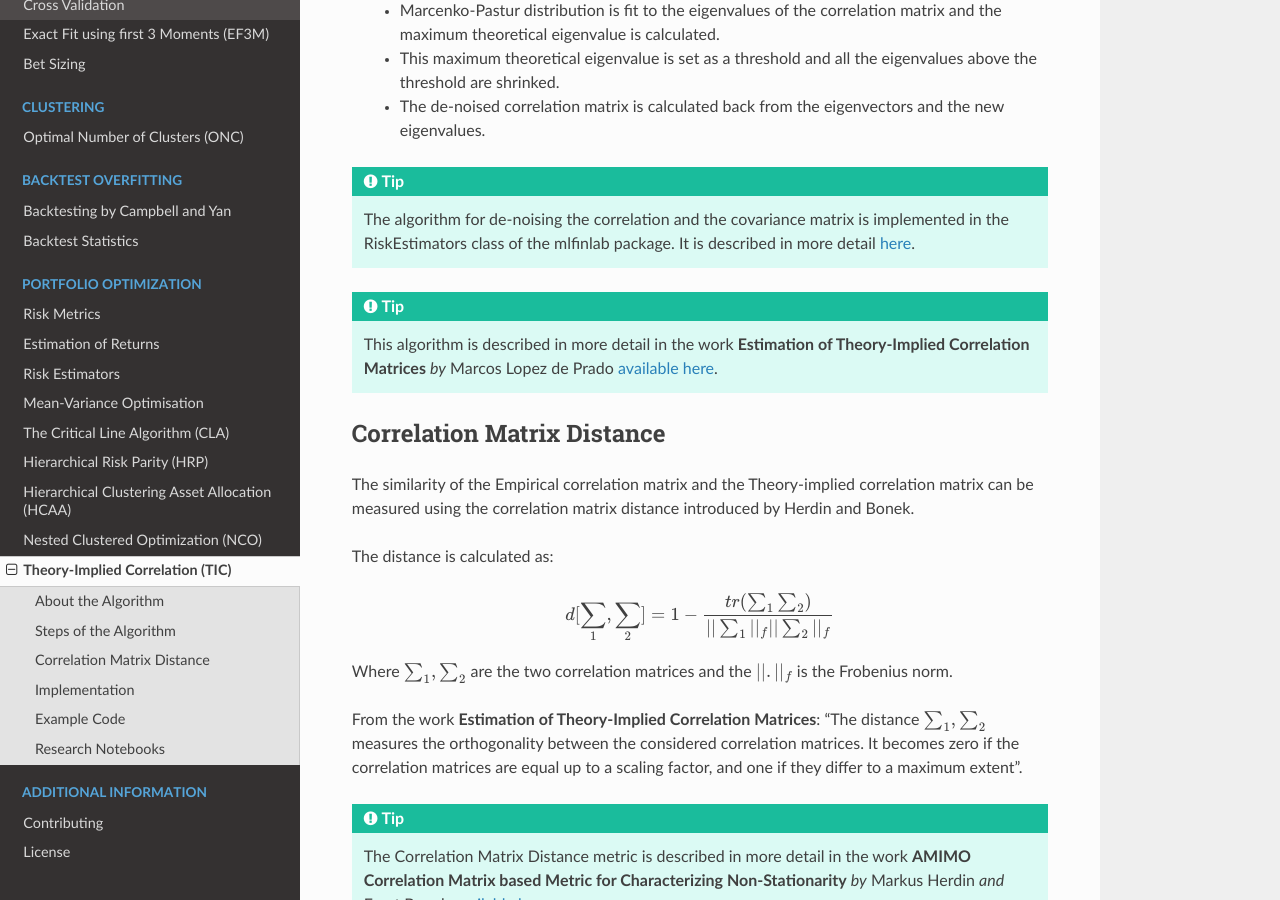
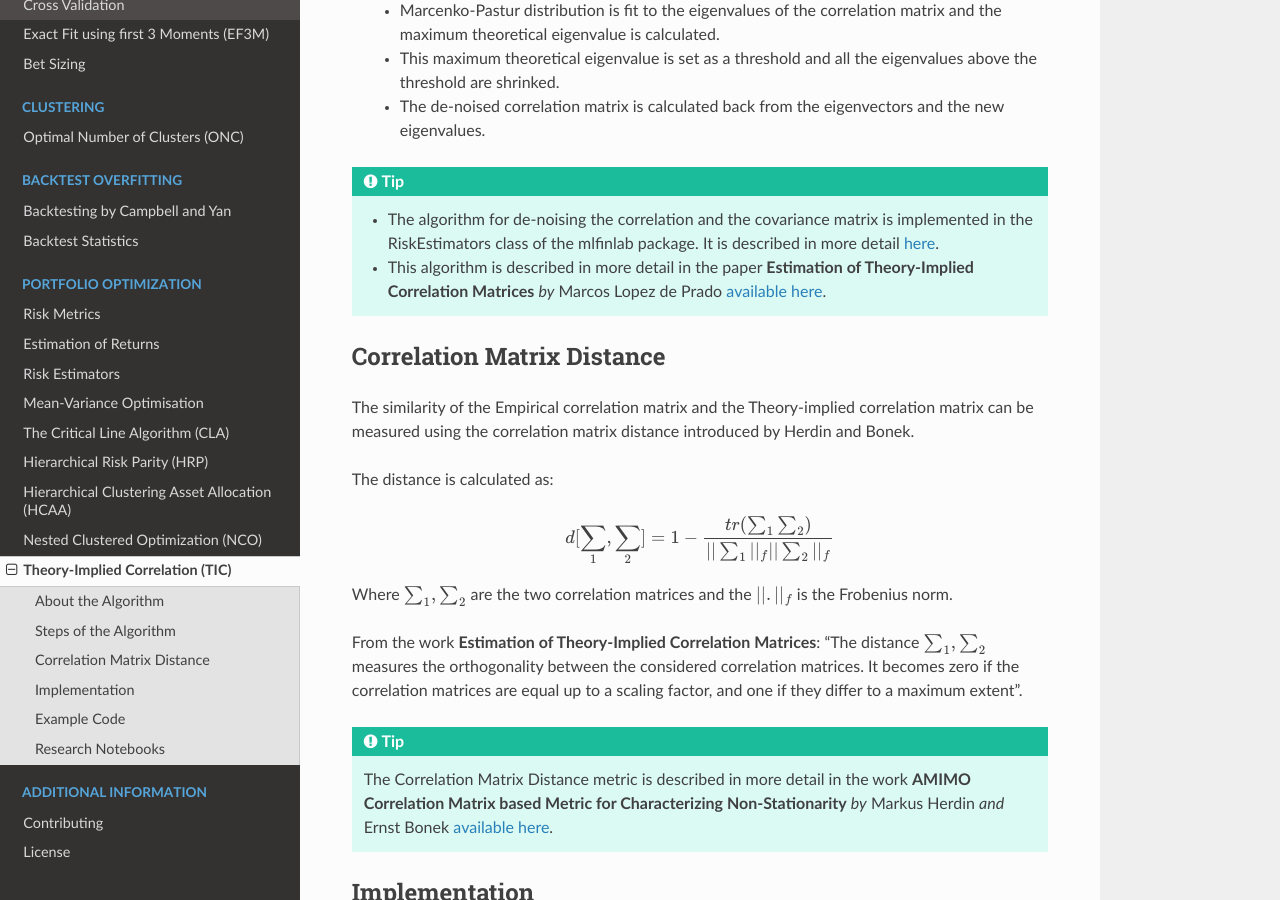
Before and after one commit to hudson-and-thames/mlfinlab, a Sphinx documentation site: the page built from docs/source/portfolio_optimisation/theory_implied_correlation.rst, in a window 1280 px wide and 900 px high, scrolled down 2726 px. Built offline with Sphinx 7.4.7 and the Read the Docs theme 2.0.0, drawn with Linux system fonts in a browser that asks for light colours.

Commit message:
update TICs

```diff
--- a/docs/source/portfolio_optimisation/theory_implied_correlation.rst
+++ b/docs/source/portfolio_optimisation/theory_implied_correlation.rst
@@ -102,12 +102,9 @@ The TIC algorithm consists of three steps:
 
 .. tip::
 
-    The algorithm for de-noising the correlation and the covariance matrix is implemented in the RiskEstimators class of the mlfinlab package. It is described in more detail `here <https://github.com/hudson-and-thames/research/blob/master/RiskEstimators/RiskEstimators.ipynb>`__.
+    * The algorithm for de-noising the correlation and the covariance matrix is implemented in the RiskEstimators class of the mlfinlab package. It is described in more detail `here <https://github.com/hudson-and-thames/research/blob/master/RiskEstimators/RiskEstimators.ipynb>`__.
 
-
-.. tip::
-
-    This algorithm is described in more detail in the work **Estimation of Theory-Implied Correlation Matrices** *by* Marcos Lopez de Prado `available here <https://papers.ssrn.com/abstract_id=3484152>`__.
+    * This algorithm is described in more detail in the paper **Estimation of Theory-Implied Correlation Matrices** *by* Marcos Lopez de Prado `available here <https://papers.ssrn.com/abstract_id=3484152>`__.
 
 Correlation Matrix Distance
 ###########################
```
